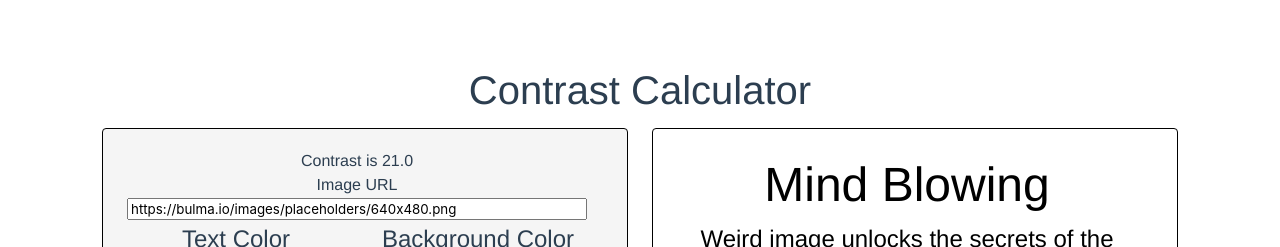
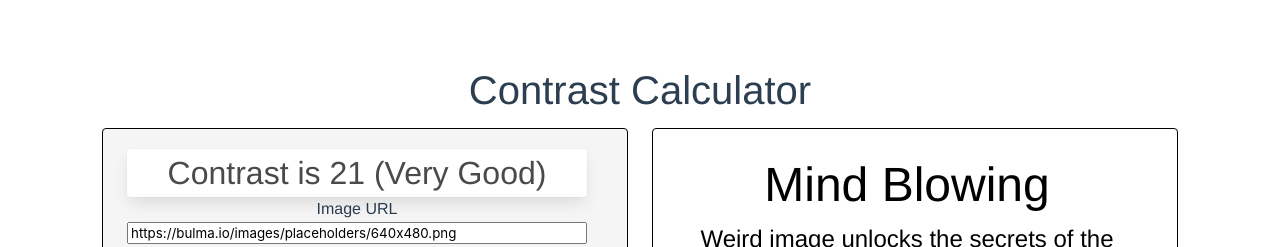
Before and after one commit to achimoraites/contrast-calculator, a Vue app: page /#/ in a window 1280 px wide. Shown: the top 247 px of the page. Built offline with nearby package versions, Linux system fonts and the light colour scheme.

Commit message:
Started Working on contrast ratings

```diff
--- a/src/components/ColorPicker.vue
+++ b/src/components/ColorPicker.vue
@@ -51,4 +51,8 @@ export default {
   font-weight: bold;
   text-shadow: 0px 1px 1px #d3d3d3;
 }
+
+.vc-chrome {
+  width: 100%
+}
 </style>
--- /dev/null
+++ b/src/components/ContrastRatingCard.vue
@@ -0,0 +1,43 @@
+<template>
+  <div class="card">
+    <h3 class="is-size-3">Contrast is {{contrast}} ({{rating}}) </h3>
+  </div>
+</template>
+
+<script>
+export default {
+  name: "ContrastRatingCard",
+  props: {
+    contrast: Number,
+  },
+  computed: {
+    rating() {
+      return this.calculateValue("AA", this.contrast);
+    },
+  },
+  methods: {
+    calculateValue(text, contrast) {
+      console.log(contrast);
+      return this.calculateAA(contrast);
+
+
+    },
+    calculateAA(contrast) {
+      if (contrast < 3) {
+        return "Very Poor";
+      }
+      if (contrast <= 4.5) {
+        return "Poor";
+      }
+      if (contrast <= 7) {
+        return "Good";
+      }
+
+      return "Very Good";
+    }
+  },
+};
+</script>
+
+<style scoped>
+</style>
--- a/src/views/ContrastCalculator.vue
+++ b/src/views/ContrastCalculator.vue
@@ -6,7 +6,8 @@
         <div class="tile">
           <div class="tile is-parent is-vertical">
             <article class="tile is-child notification">
-              <h3>Contrast is {{contrast}}</h3>
+              <contrast-rating-card :contrast="contrast" />
+
               <label for="text">Image URL</label>
               <input class="settings__url" type="text" v-model="imageUrl" />
 
@@ -39,12 +40,14 @@
 import { contrast } from "../lib/ContrastCalculate";
 import PreviewCard from "../components/PreviewCard";
 import ColorPicker from "../components/ColorPicker";
+import ContrastRatingCard from "../components/ContrastRatingCard";
 
 export default {
   name: "ContrastCalculator",
   components: {
     PreviewCard,
     ColorPicker,
+    ContrastRatingCard,
   },
   data: () => ({
     test: "Constrast Calculator",
@@ -61,7 +64,7 @@ export default {
   },
   computed: {
     contrast() {
-      return contrast(this.colorA, this.colorB).toFixed(1);
+      return parseFloat(contrast(this.colorA, this.colorB).toFixed(1));
     },
   },
   methods: {
```
